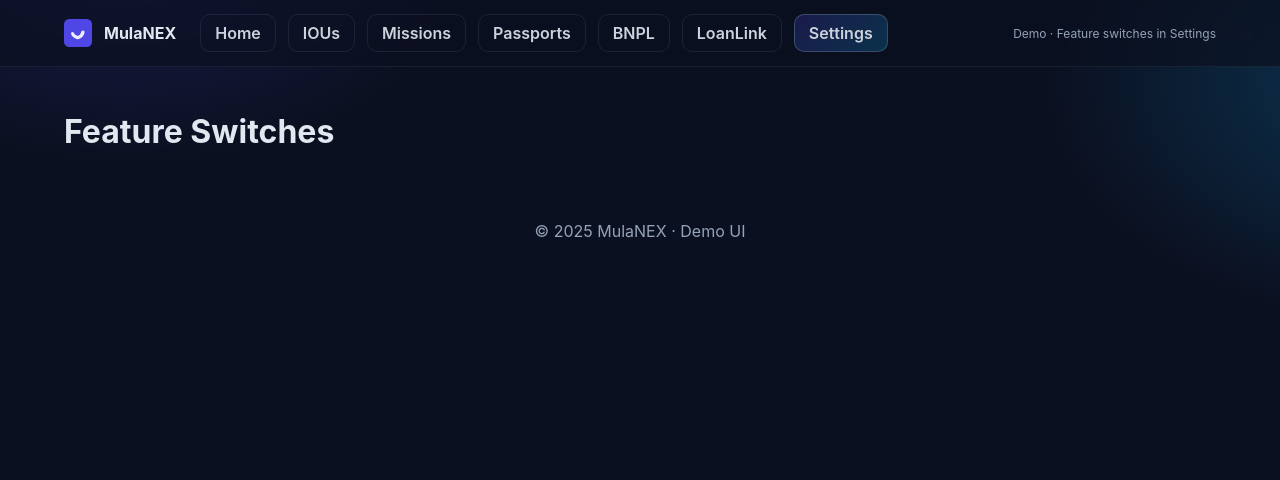
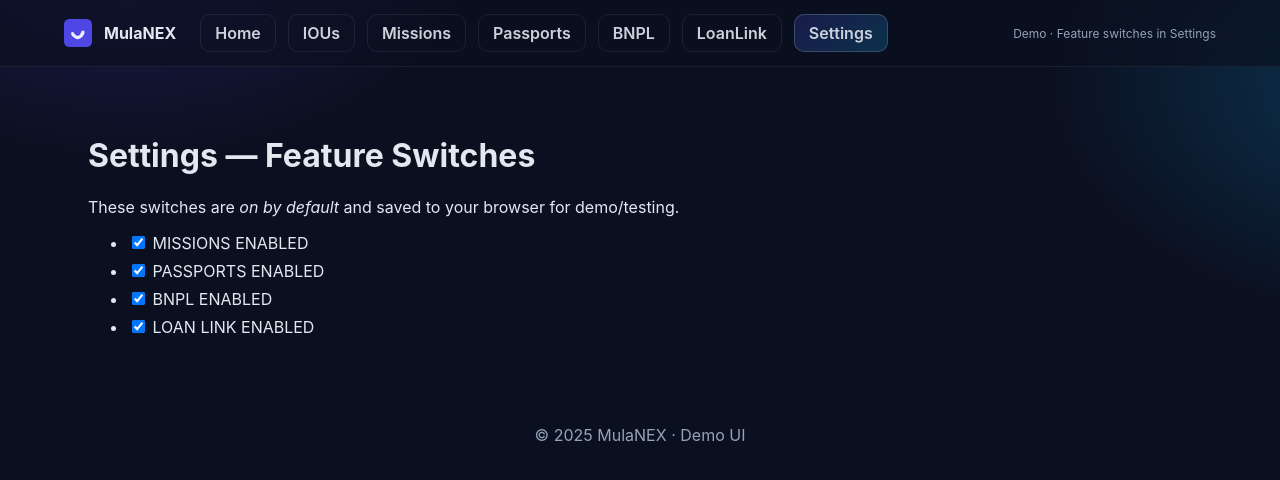
Before and after one commit to Mzondiwe/mulanex-demo, a Next.js app: page /settings in a window 1280 px wide. Shown: the top 480 px of the page. Built offline with nearby package versions, Linux system fonts and the light colour scheme.

Commit message:
Update settings.js

```diff
--- a/pages/settings.js
+++ b/pages/settings.js
@@ -1,45 +1,39 @@
-// pages/settings.js
+import { useEffect, useState } from 'react';
 import { DEFAULT_FLAGS, loadFlags, saveFlags } from '../lib/flags';
-import { useEffect, useState } from 'react';
 
 export default function Settings() {
   const [flags, setFlags] = useState(DEFAULT_FLAGS);
 
+  // Hydrate from localStorage on the client
   useEffect(() => {
     setFlags(loadFlags());
   }, []);
 
-  const toggles = flags?.FEATURE_TOGGLES ?? {};
-  const keys = Object.keys(toggles); // now safe
+  const toggle = (key) => {
+    setFlags(prev => {
+      const next = { ...prev, [key]: !prev[key] };
+      // Persist only on the client
+      if (typeof window !== 'undefined') saveFlags(next);
+      return next;
+    });
+  };
 
-  function updateToggle(key, value) {
-    const next = {
-      ...flags,
-      FEATURE_TOGGLES: { ...toggles, [key]: value },
-      // Reflect top-level booleans too (optional, but keeps both in sync)
-      IOUS_ENABLED: key === 'iou' ? value : flags.IOUS_ENABLED,
-      MISSIONS_ENABLED: key === 'missions' ? value : flags.MISSIONS_ENABLED,
-      PASSPORTS_ENABLED: key === 'passports' ? value : flags.PASSPORTS_ENABLED,
-      BNPL_ENABLED: key === 'bnpl' ? value : flags.BNPL_ENABLED,
-      LOAN_LINK_ENABLED: key === 'loanlink' ? value : flags.LOAN_LINK_ENABLED,
-    };
-    setFlags(next);
-    saveFlags(next);
-  }
+  const items = Object.keys(DEFAULT_FLAGS);
 
   return (
-    <main>
-      <h1>Feature Switches</h1>
+    <main style={{ padding: 24 }}>
+      <h1>Settings — Feature Switches</h1>
+      <p>These switches are <em>on by default</em> and saved to your browser for demo/testing.</p>
       <ul>
-        {keys.map(k => (
-          <li key={k}>
+        {items.map(k => (
+          <li key={k} style={{ margin: '8px 0' }}>
             <label>
               <input
                 type="checkbox"
-                checked={!!toggles[k]}
-                onChange={(e) => updateToggle(k, e.target.checked)}
-              />
-              {' '}{k}
+                checked={!!flags[k]}
+                onChange={() => toggle(k)}
+              />{' '}
+              {k.replace(/_/g, ' ')}
             </label>
           </li>
         ))}
```
